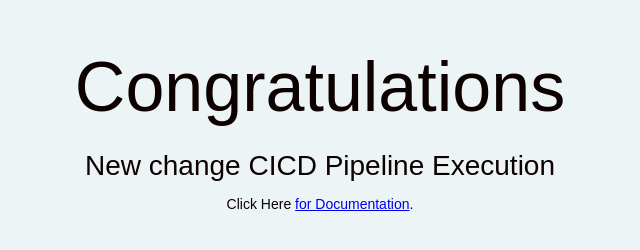
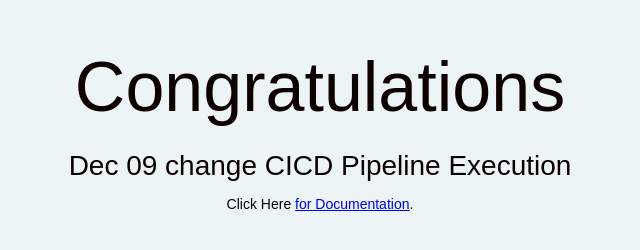
Before and after one commit to strategypk/dec12, a plain HTML site: page index.html in a window 1280 px wide. Shown: the whole page, without its empty margins (320-960 px from the left). Drawn offline with Linux system fonts and the light colour scheme.

Commit message:
dec test

```diff
--- a/index.html
+++ b/index.html
@@ -27,7 +27,7 @@
 <body>
   <div align="center">
     <h1>Congratulations</h1>
-    <h2> New change CICD Pipeline Execution </h2>
+    <h2> Dec 09 change CICD Pipeline Execution </h2>
     <p> Click Here <a href="http://aws.amazon.com/documentation/codedeploy"> for Documentation</a>.</p>
   </div>
 </body>
```
